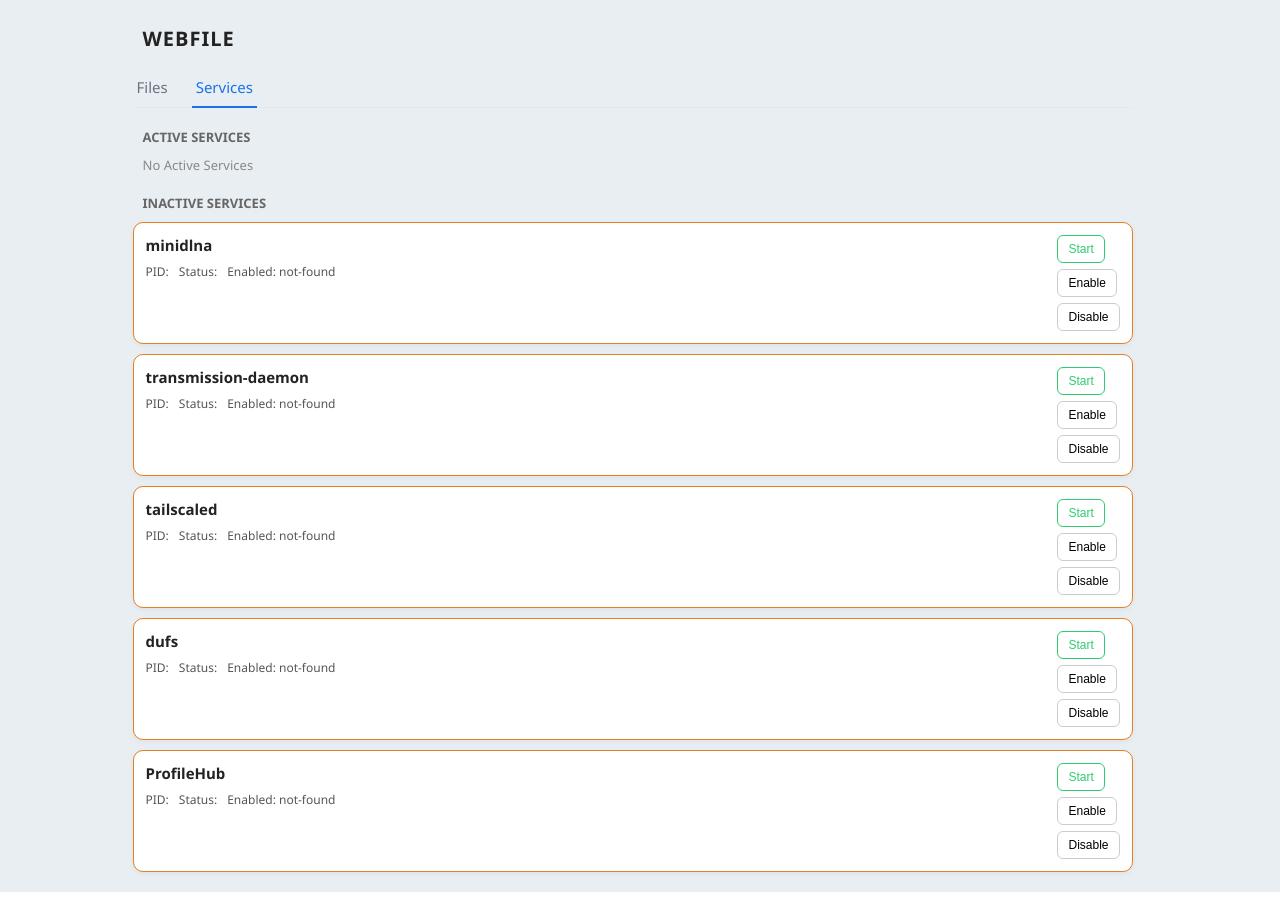
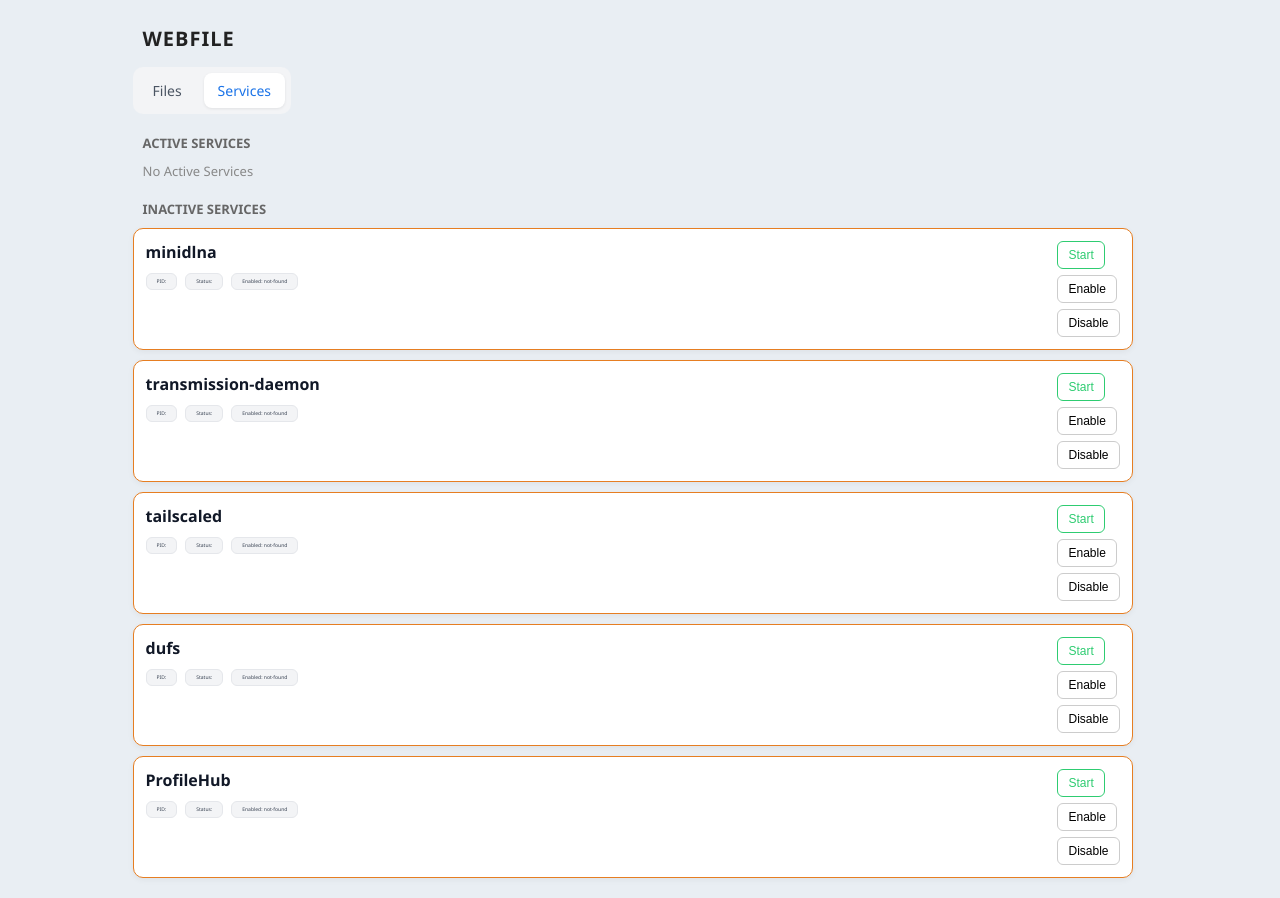
Before and after one commit to AniketDohale/WebFile, a Flask app: page /services in a window 1280 px wide. Run offline with Flask 3, Linux system fonts and the light colour scheme.

Commit message:
Improved Design of Services

```diff
--- a/static/styles/base.css
+++ b/static/styles/base.css
@@ -26,44 +26,31 @@ h2 {
 
 .top-nav {
     display: flex;
-    gap: 20px;
-    margin: 12px 0 20px;
-    border-bottom: 1px solid #e5e7eb;
+    gap: 8px;
+    margin: 12px 0 10px;
+    padding: 6px;
+    background: #f3f4f6;
+    border-radius: 10px;
+    width: fit-content;
 }
 
 .top-nav a {
-    position: relative;
-    padding: 10px 4px;
+    padding: 8px 14px;
     text-decoration: none;
-    color: #6b7280;
+    border-radius: 8px;
+    color: #4b5563;
     font-weight: 500;
-    font-size: 15px;
-    transition: color 0.2s ease;
+    font-size: 14px;
+    transition: all 0.2s ease;
 }
 
 .top-nav a:hover {
-    color: #1a73e8;
+    background: #e5e7eb;
+    color: #111827;
 }
 
 .top-nav a.active {
+    background: #ffffff;
     color: #1a73e8;
+    box-shadow: 0 1px 3px rgba(0,0,0,0.08);
 }
-
-.top-nav a::after {
-    content: "";
-    position: absolute;
-    left: 0;
-    bottom: -1px;
-    width: 0%;
-    height: 2px;
-    background: #1a73e8;
-    transition: width 0.25s ease;
-}
-
-.top-nav a:hover::after {
-    width: 100%;
-}
-
-.top-nav a.active::after {
-    width: 100%;
-}
--- a/static/styles/services.css
+++ b/static/styles/services.css
@@ -34,23 +34,39 @@
 
 /* Text */
 .service-name {
-    font-weight: 700;
-    font-size: 15px;
-    margin-bottom: 4px;
+    font-size: 16px;
+    font-weight: 600;
+    color: #111827;
+    margin-bottom: 6px;
+    position: relative;
 }
 
 .service-desc {
     font-size: 14px;
-    color: #666;
-    margin-bottom: 8px;
+    color: #374151;
+    line-height: 1.6;
+    margin-bottom: 10px;
+    padding: 0;
+    background: transparent;
+    border: none;
+    opacity: 0.95;
 }
 
 .service-meta {
-    font-size: 12px;
-    color: #555;
     display: flex;
-    gap: 10px;
+    gap: 8px;
     flex-wrap: wrap;
+    font-size: 5px;
+    color: #374151;
+}
+
+.service-meta span {
+    padding: 4px 10px;
+    background: #f3f4f6;
+    border: 1px solid #e5e7eb;
+    border-radius: 6px;
+    line-height: 1.4;
+    white-space: nowrap;
 }
 
 /* Actions */
--- a/utils.py
+++ b/utils.py
@@ -219,12 +219,12 @@ def get_Service_Info(name):
     active_State = run(["systemctl", "is-active", name])
     enabled_State = run(["systemctl", "is-enabled", name])
     desc = run(["systemctl", "show", name, "-p", "Description"]).replace("Description=", "")
-    pid = run(["systemctl", "show", name, "-p", "MainPID"]).replace("MainPID=", "")
+    pid = run(["systemctl", "show", name, "-p", "MainPID"]).split("=")[-1].strip()
 
     return {
         "name": name,
         "active": active_State,
         "enabled": enabled_State,
         "description": desc,
-        "pid": pid if pid != "0" else "-"
+        "pid": pid if pid != "0" else "N/A"
     }
```
